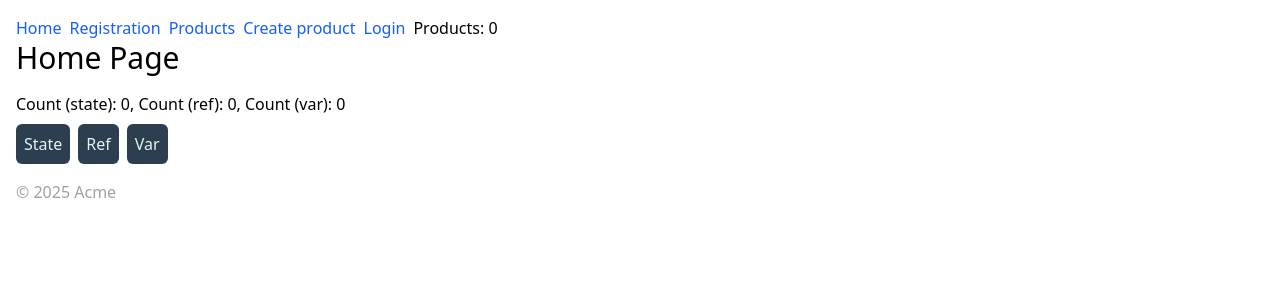
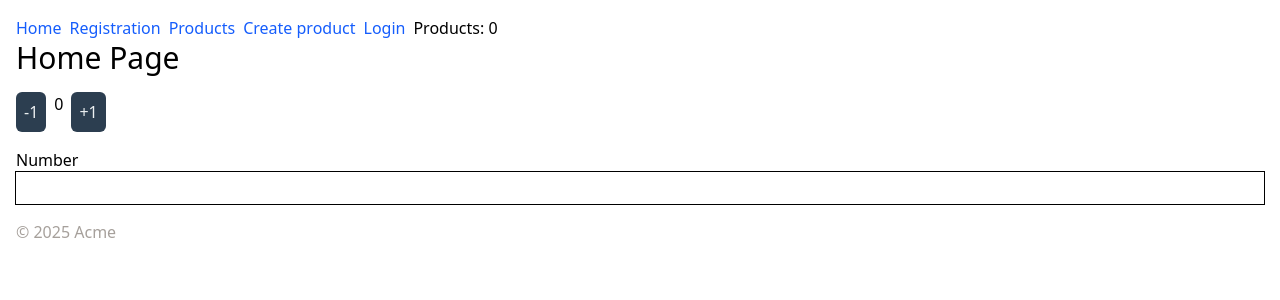
Before and after one commit to patrykomiotek/dyn-group-2, a React (Vite) app: page / in a window 1280 px wide. Shown: the top 300 px of the page. Built offline with nearby package versions, Linux system fonts and the light colour scheme.

Commit message:
feat: with StepperRedux

```diff
--- a/src/pages/HomePage.tsx
+++ b/src/pages/HomePage.tsx
@@ -7,13 +7,15 @@
 import { AuthInfo } from "@/shared/components/Auth/AuthInfo";
 import { DataTable } from "@/shared/components/DataTable/DataTable";
 import { Stepper } from "@/shared/components/Stepper";
+import { StepperRedux } from "@/shared/components/StepperRedux";
 import { ValueCollector } from "@/shared/components/ValueCollector";
 
 export function HomePage() {
   return (
     <div className="space-y-4">
       <h1 className="text-3xl">Home Page</h1>
-      <ValueCollector />
+      <StepperRedux />
+      {/* <ValueCollector /> */}
       {/* <DataTable /> */}
       {/* <PostsList /> */}
       {/* <AuthInfo /> */}
--- /dev/null
+++ b/src/shared/components/StepperRedux.tsx
@@ -0,0 +1,39 @@
+import { useReducer, useCallback, type KeyboardEventHandler } from "react";
+import { Button, Input } from "../ui";
+import { useAppDispatch, useAppSelector } from "../hooks/redux";
+import {
+  decrement,
+  increment,
+  incrementByAmount,
+} from "@/features/counter/counterSlice";
+
+export const StepperRedux = () => {
+  const dispatch = useAppDispatch();
+  const count = useAppSelector((state) => state.counter.value);
+
+  const handleDecrease = () => dispatch(decrement());
+  const handleIncrease = () => dispatch(increment());
+
+  const handleKeyboardDown: KeyboardEventHandler<HTMLInputElement> =
+    useCallback((event) => {
+      const key = event.key;
+      const value = parseInt(event.currentTarget.value, 10);
+      if (key === "Enter") {
+        // dispatch({ type: ActionType.SET, payload: value });
+        dispatch(incrementByAmount(value));
+      }
+    }, []);
+
+  return (
+    <div className="">
+      <div className="flex gap-2">
+        <Button onClick={handleDecrease}>-1 </Button>
+        <div>{count}</div>
+        <Button onClick={handleIncrease}>+1 </Button>
+      </div>
+      <div>
+        <Input label="Number" type="number" onKeyDown={handleKeyboardDown} />
+      </div>
+    </div>
+  );
+};
```
